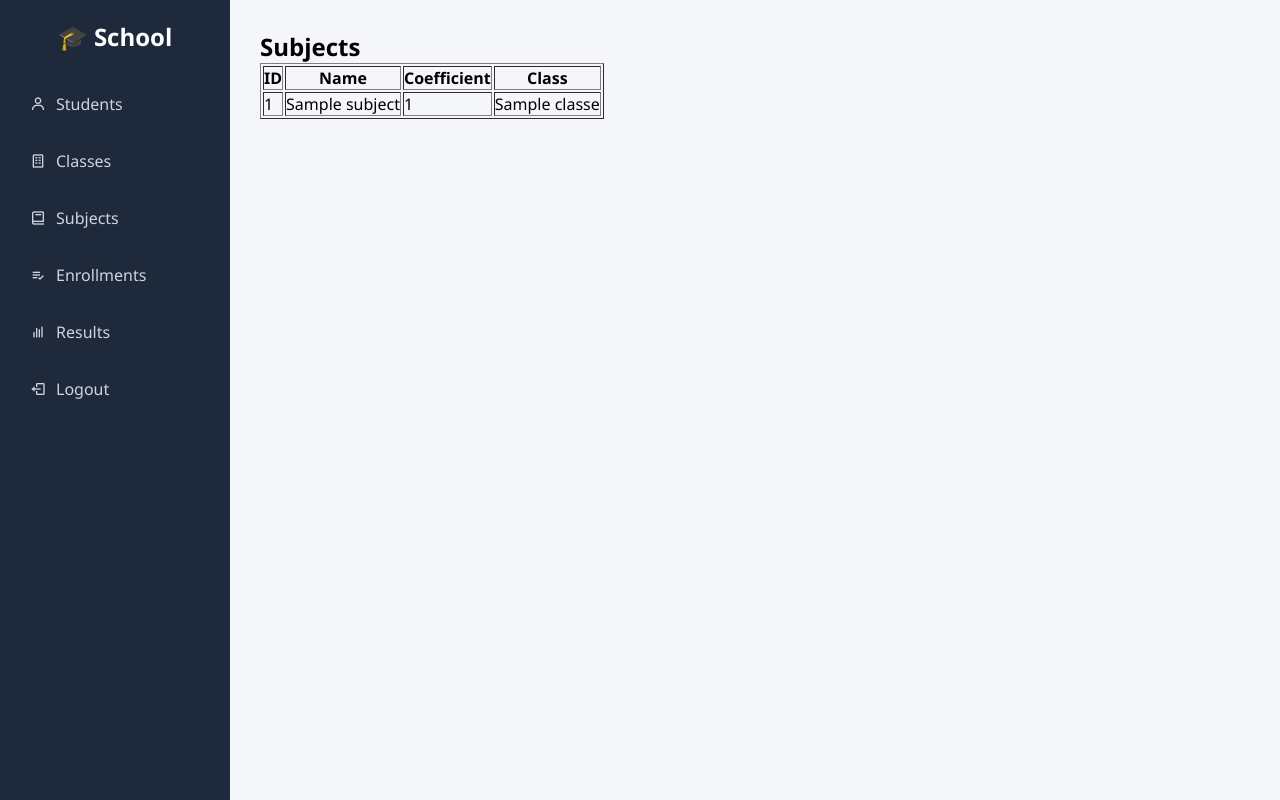
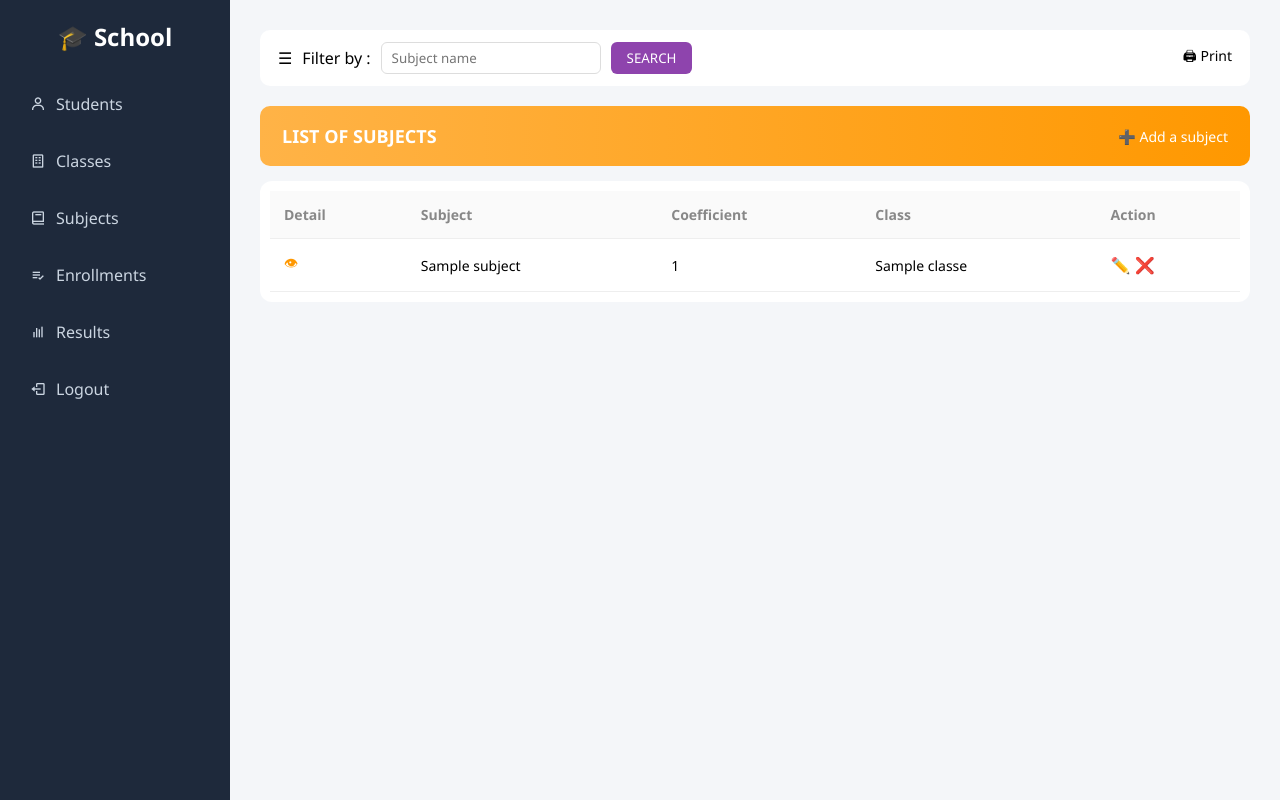
Before and after one commit to frankyshakespeare-ops/Student_management_system, a Flask app: page /subjects in a window 1280 px wide. Run offline with Flask 3, Linux system fonts and the light colour scheme; a user stored in the database is signed in; tables that the repository leaves empty hold one stand-in row (values such as "Sample post").

Commit message:
addition and improvement of the design of the subjects page

```diff
--- /dev/null
+++ b/static/subjects.css
@@ -0,0 +1,110 @@
+.subjects-page {
+    width: 100%;
+}
+
+/* FILTER BAR */
+.filter-bar {
+    display: flex;
+    justify-content: space-between;
+    align-items: center;
+    background: #fff;
+    padding: 12px 18px;
+    border-radius: 10px;
+    margin-bottom: 20px;
+}
+
+.filter-left {
+    display: flex;
+    align-items: center;
+    gap: 10px;
+}
+
+.filter-left input {
+    padding: 6px 10px;
+    border: 1px solid #ddd;
+    border-radius: 6px;
+}
+
+.btn-search {
+    background: #8e44ad;
+    color: white;
+    border: none;
+    padding: 7px 16px;
+    border-radius: 6px;
+    cursor: pointer;
+}
+
+.btn-print {
+    background: transparent;
+    border: none;
+    font-size: 14px;
+    cursor: pointer;
+}
+
+/* HEADER */
+.subjects-header {
+    background: linear-gradient(90deg, #ffb347, #ff9800);
+    color: white;
+    padding: 18px 22px;
+    border-radius: 10px;
+    display: flex;
+    justify-content: space-between;
+    align-items: center;
+    margin-bottom: 15px;
+}
+
+.subjects-header h2 {
+    font-size: 18px;
+    font-weight: 600;
+}
+
+.add-subject {
+    color: white;
+    font-size: 14px;
+    text-decoration: none;
+}
+
+/* CARD */
+.subjects-card {
+    background: white;
+    border-radius: 12px;
+    padding: 10px;
+}
+
+/* TABLE */
+table {
+    width: 100%;
+    border-collapse: collapse;
+}
+
+thead {
+    background: #fafafa;
+}
+
+th, td {
+    padding: 14px;
+    font-size: 14px;
+    border-bottom: 1px solid #eee;
+    text-align: left;
+}
+
+th {
+    color: #888;
+    font-weight: 600;
+}
+
+.detail {
+    color: #ff9800;
+    cursor: pointer;
+}
+
+.actions {
+    font-size: 16px;
+    cursor: pointer;
+}
+
+.empty {
+    text-align: center;
+    padding: 20px;
+    color: #999;
+}
--- a/templates/subjects.html
+++ b/templates/subjects.html
@@ -1,21 +1,66 @@
 {% extends "base.html" %}
 
+{% block extra_css %}
+<link rel="stylesheet" href="{{ url_for('static', filename='subjects.css') }}">
+{% endblock %}
+
 {% block content %}
-<h2>Subjects</h2>
-<table border="1">
+
+<div class="subjects-page">
+
+    <!-- FILTER BAR -->
+    <div class="filter-bar">
+        <div class="filter-left">
+            <span class="filter-icon">☰</span>
+            <span>Filter by :</span>
+            <input type="text" placeholder="Subject name">
+            <button class="btn-search">SEARCH</button>
+        </div>
+
+        <button class="btn-print">🖨 Print</button>
+    </div>
+
+    <!-- HEADER -->
+    <div class="subjects-header">
+        <h2>LIST OF SUBJECTS</h2>
+        <a href="{{ url_for('add_subject') }}" class="add-subject">➕ Add a subject</a>
+    </div>
+
+    <!-- TABLE CARD -->
+    <div class="subjects-card">
+        <table>
+            <thead>
                 <tr>
-        <th>ID</th>
-        <th>Name</th>
+                    <th>Detail</th>
+                    <th>Subject</th>
                     <th>Coefficient</th>
                     <th>Class</th>
+                    <th>Action</th>
                 </tr>
-    {% for s in subjects %}
+            </thead>
+
+            <tbody>
+                {% for sub in subjects %}
                 <tr>
-        <td>{{ s.id }}</td>
-        <td>{{ s.name }}</td>
-        <td>{{ s.coefficient }}</td>
-        <td>{{ s.class_name }}</td>
+                    <td class="detail">👁</td>
+                    <td>{{ sub.name }}</td>
+                    <td>{{ sub.coefficient }}</td>
+                    <td>{{ sub.class_name }}</td>
+                    <td class="actions">
+                        ✏️ ❌
+                    </td>
                 </tr>
                 {% endfor %}
+
+                {% if subjects|length == 0 %}
+                <tr>
+                    <td colspan="5" class="empty">No subject found</td>
+                </tr>
+                {% endif %}
+            </tbody>
         </table>
+    </div>
+
+</div>
+
 {% endblock %}
```
Lines whose indentation alone changed are shown as unchanged.
